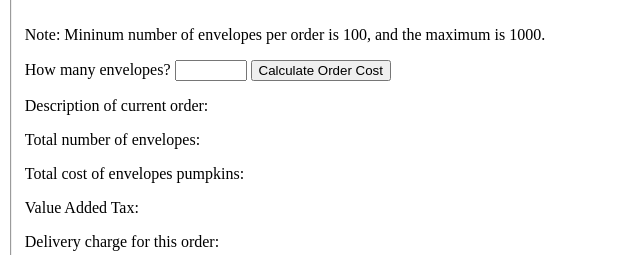
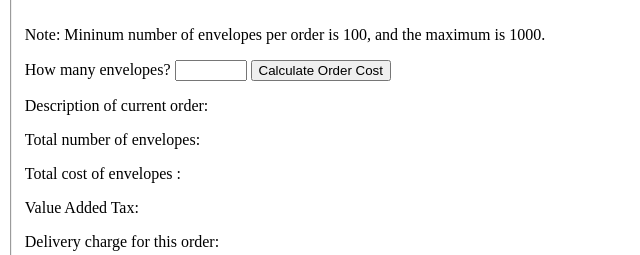
Before and after one commit to trmerritt/Vanilla-JS-Webpage, a plain HTML site: page index.html in a window 1280 px wide. Shown: the part 1333-1588 px from the top of the page, 0-640 px from the left. Drawn offline with Linux system fonts and the light colour scheme.

Commit message:
Update index.html

```diff
--- a/index.html
+++ b/index.html
@@ -24,7 +24,7 @@
           <label for="calculate"><button id="calculate" type="button">Calculate Order Cost</button></label>
           <p>Description of current order: </p>
           <p>Total number of envelopes: <span id="numofenvelopes"></span></p>
-          <p>Total cost of envelopes pumpkins: <span id="envelopetotal"></span></p>
+          <p>Total cost of envelopes : <span id="envelopetotal"></span></p>
           <p>Value Added Tax: <span id="vat"></span></p>
           <p>Delivery charge for this order: <span id="delivery"></span></p>
           <p>Total cost of order (VAT and delivery included): <span id="ordertotal"></span></p>
```
